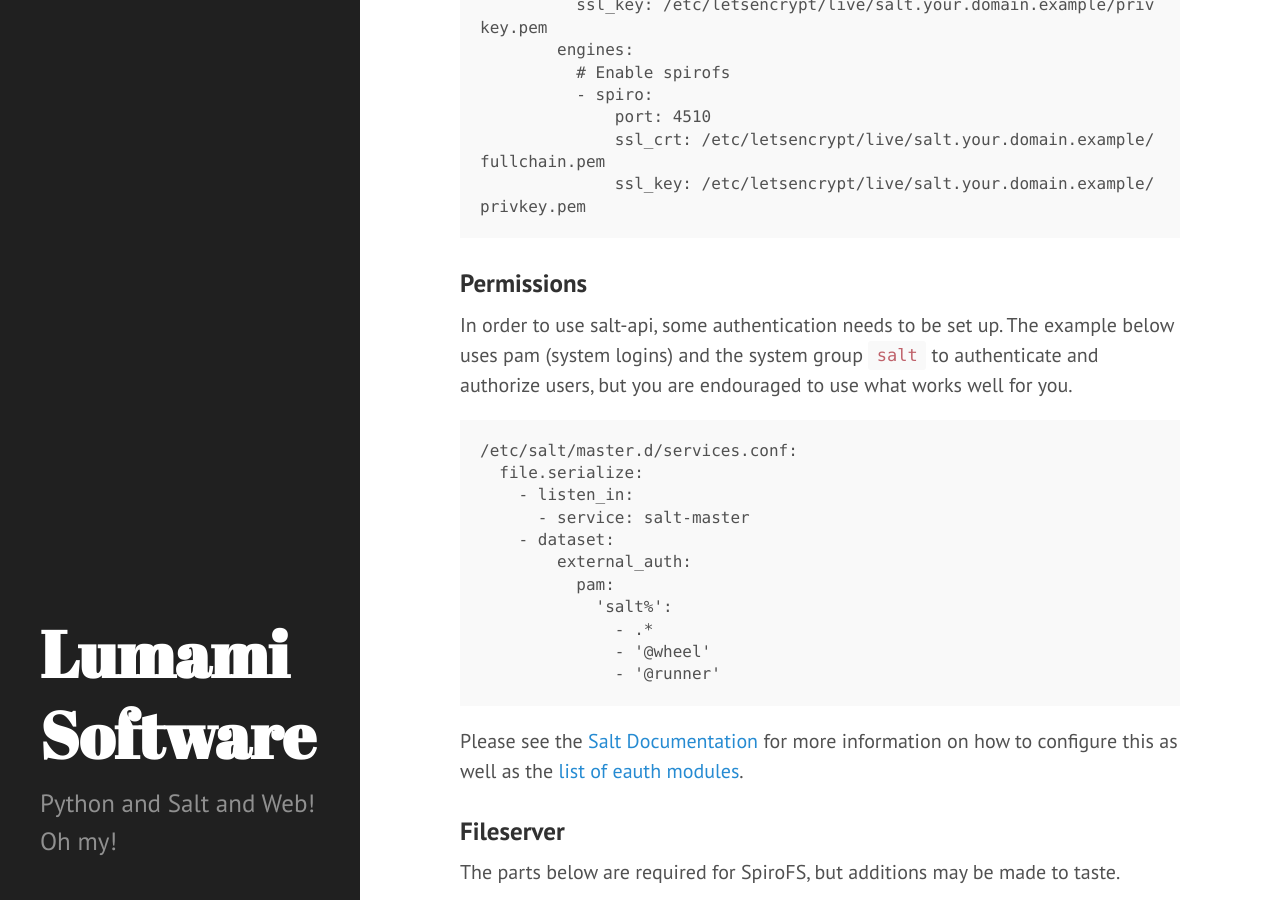
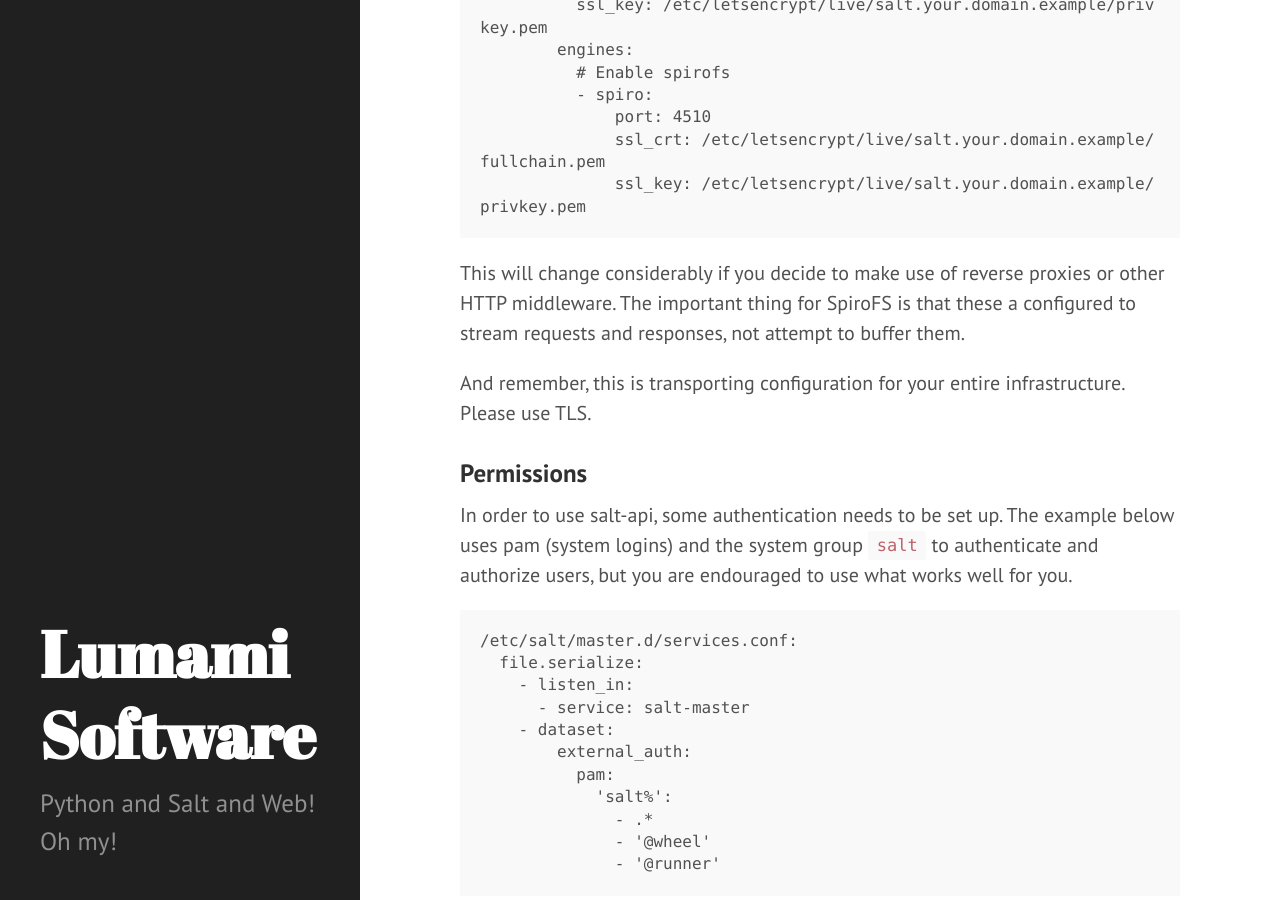
Before and after one commit to AstraLuma/lumami.biz, an MkDocs documentation site: the page built from pages/salt-setup.md, in a window 1280 px wide and 900 px high, scrolled down 3990 px. Built offline with MkDocs 1.6.1, drawn with Linux system fonts in a browser that asks for light colours.

Commit message:
salt-setup: Add a bit about using reverse proxies

````diff
--- a/pages/salt-setup.md
+++ b/pages/salt-setup.md
@@ -136,6 +136,10 @@ salt-api:
               ssl_key: /etc/letsencrypt/live/salt.your.domain.example/privkey.pem
 ```
 
+This will change considerably if you decide to make use of reverse proxies or other HTTP middleware. The important thing for SpiroFS is that these a configured to stream requests and responses, not attempt to buffer them.
+
+And remember, this is transporting configuration for your entire infrastructure. Please use TLS.
+
 ### Permissions
 
 In order to use salt-api, some authentication needs to be set up. The example below uses pam (system logins) and the system group `salt` to authenticate and authorize users, but you are endouraged to use what works well for you.
````
